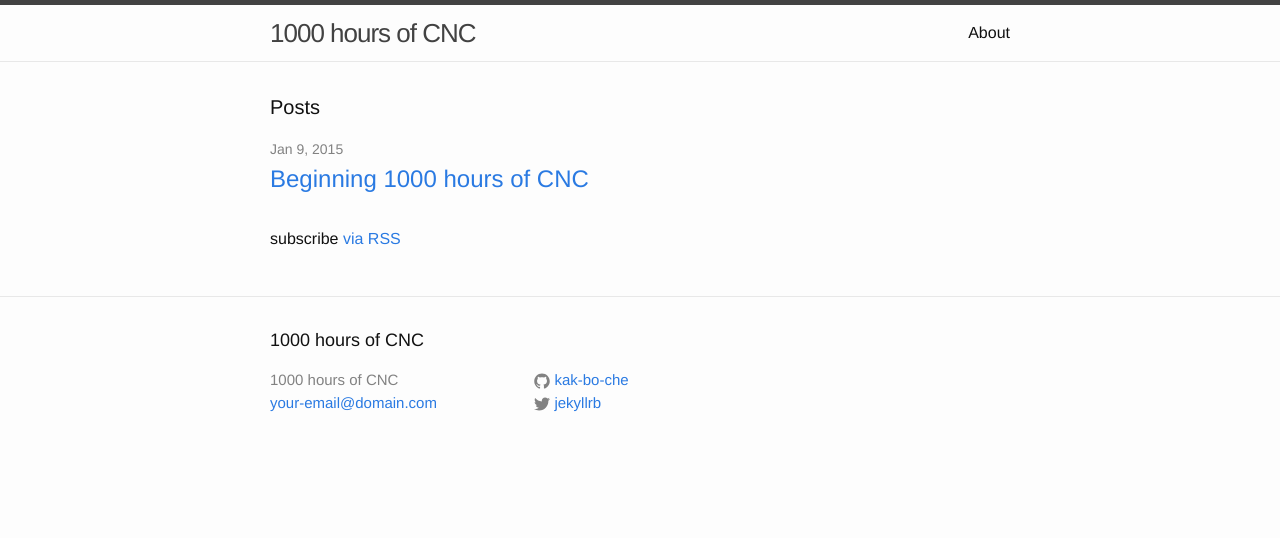
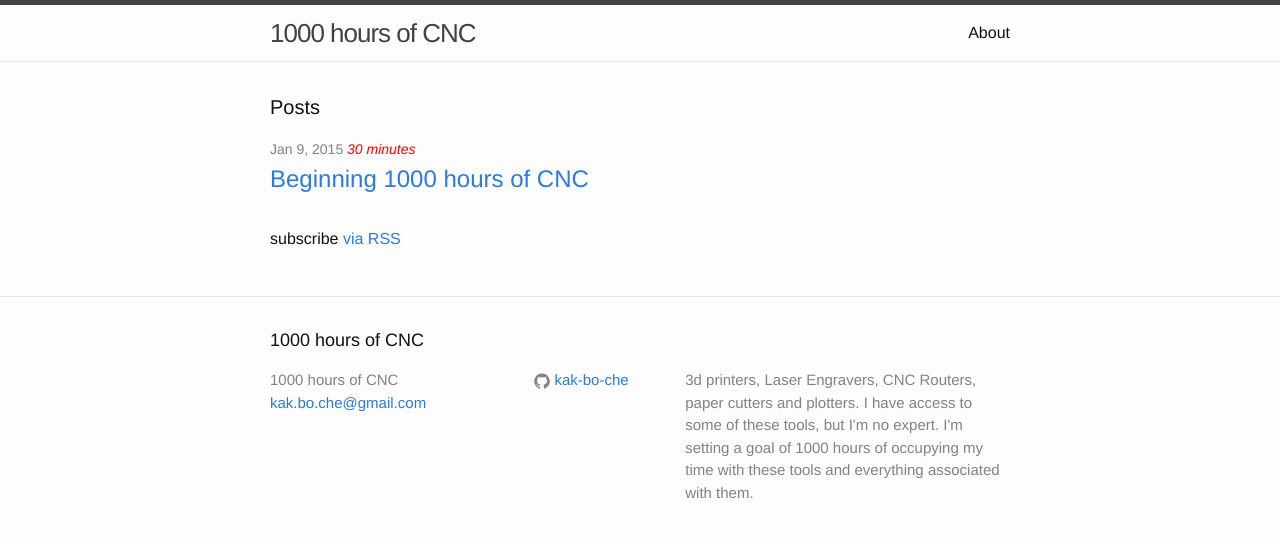
Before and after one commit to kak-bo-che/kak-bo-che.github.io, a Jekyll site: the page built from index.html, in a window 1280 px wide. Shown: the top 538 px of the page. Built offline with Jekyll 4.4.1, drawn with Linux system fonts in a browser that asks for light colours.

```diff
--- a/_config.yml
+++ b/_config.yml
@@ -1,11 +1,12 @@
 # Site settings
 title: 1000 hours of CNC
-email: your-email@domain.com
+email: kak.bo.che@gmail.com
 description: > # this means to ignore newlines until "baseurl:"
+  3d printers, Laser Engravers, CNC Routers, paper cutters and plotters. I have access to some of these tools, but I'm no expert.
+  I'm setting a goal of 1000 hours of occupying my time with these tools and everything associated with them.
 
 baseurl: "" # the subpath of your site, e.g. /blog/
-url: "http://yourdomain.com" # the base hostname & protocol for your site
-twitter_username: jekyllrb
+url: "http://http://kak-bo-che.github.io/" # the base hostname & protocol for your site
 github_username:  kak-bo-che
 
 # Build settings
--- a/_sass/_layout.scss
+++ b/_sass/_layout.scss
@@ -182,7 +182,9 @@
     font-size: $small-font-size;
     color: $grey-color;
 }
-
+.timespent {
+    color: red;
+}
 .post-link {
     display: block;
     font-size: 24px;
--- a/index.html
+++ b/index.html
@@ -9,7 +9,10 @@ layout: default
   <ul class="post-list">
     {% for post in site.posts %}
       <li>
-        <span class="post-meta">{{ post.date | date: "%b %-d, %Y" }}</span>
+        <span class="post-meta">
+        {{ post.date | date: "%b %-d, %Y" }}
+        <i class='timespent'>{% if post.minutes_spend %} {{ post.minutes_spend }} minutes{% endif %}</i>
+        </span>
 
         <h2>
           <a class="post-link" href="{{ post.url | prepend: site.baseurl }}">{{ post.title }}</a>
```
Also changed, not shown: _layouts/post.html (+14 -0 lines), 1 other file.
